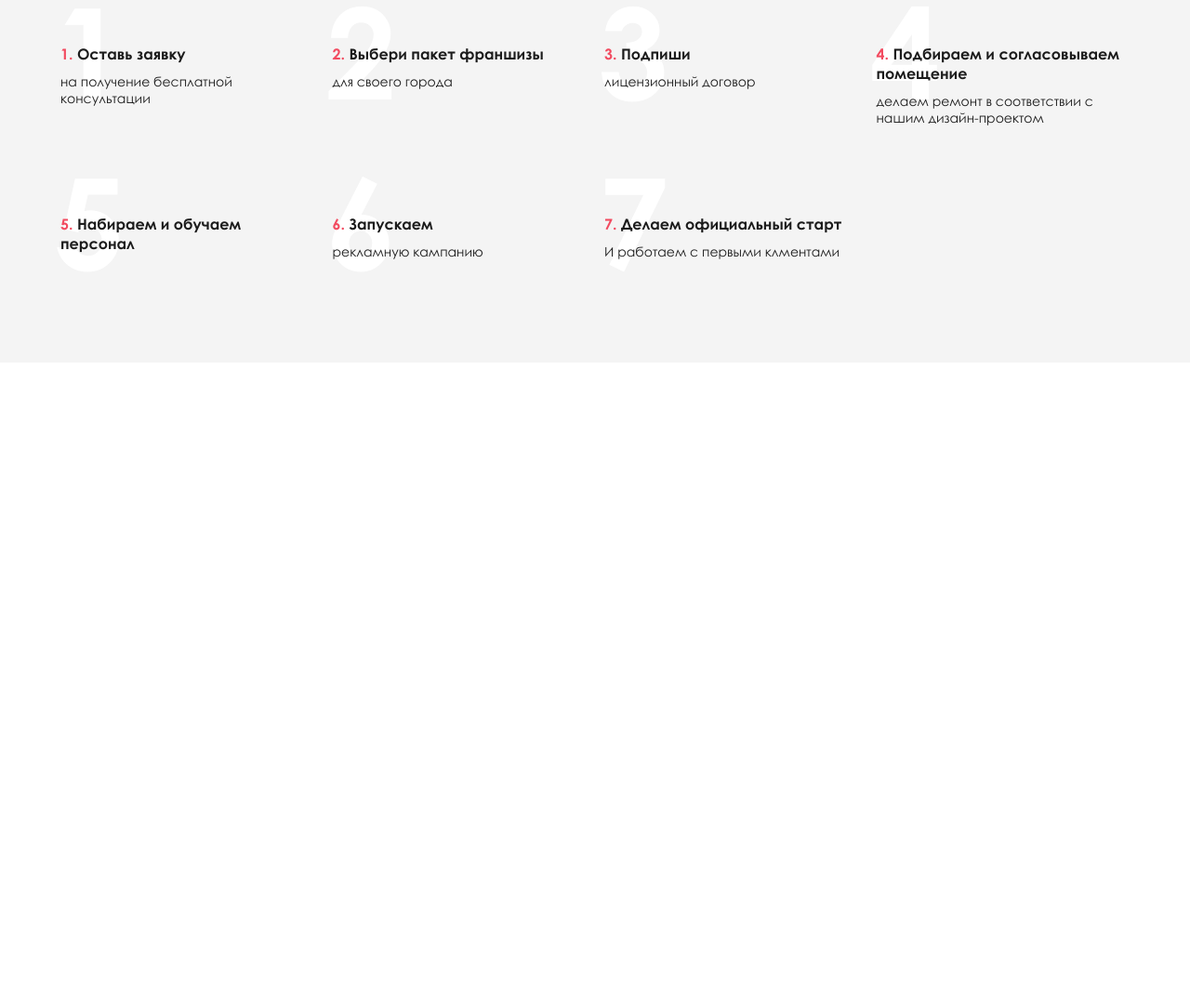
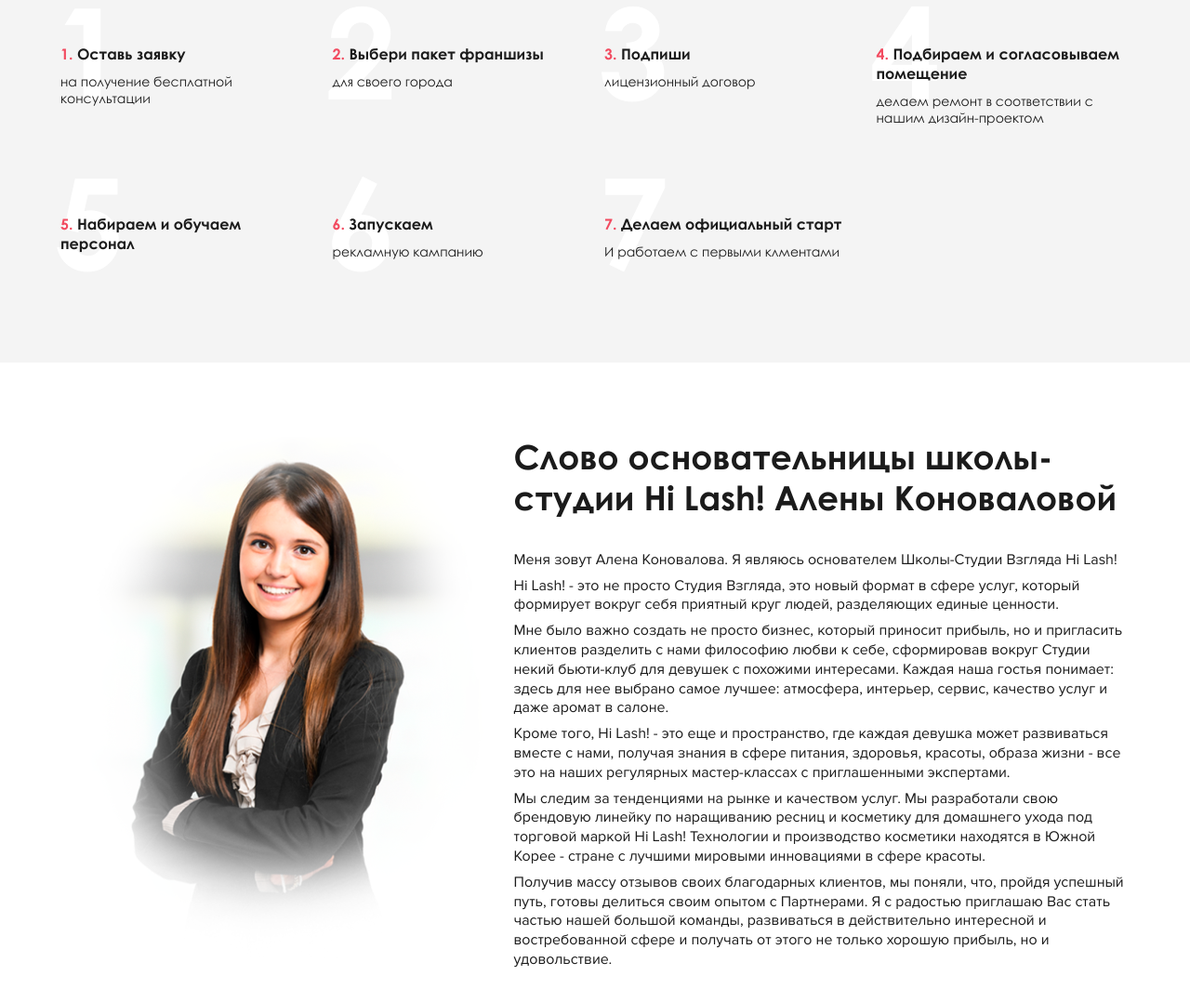
Before and after one commit to AlexKobiliansky/hilash, a website: page app/index.html in a window 1280 px wide. Shown: the part 6918-7996 px from the top of the page at 93% size. Before the commit the page ends 7308 px from the top, so only its background shows below. Drawn offline with Linux system fonts and the light colour scheme.

Commit message:
section founder complete

```diff
--- a/app/index.html
+++ b/app/index.html
@@ -627,6 +627,30 @@
 	</section>
 	<!-- ======= END SECTION STEPS ======= -->
 
+	<!-- ======= SECTION FOUNDER ======= -->
+	<section class="s-founder s-white">
+		<div class="container">
+			<div class="row">
+				<div class="col-lg-6 col-xl-5">
+					<img src="img/founder-img.png" alt="alt" class="founder-img img-responsive">
+				</div>
+				<div class="col-lg-6 col-xl-7">
+					<div class="section-title">
+						<h2>Слово основательницы школы-студии Hi Lash! Алены Коноваловой</h2>
+					</div>
+					<p>Меня зовут Алена Коновалова. Я являюсь основателем Школы-Студии Взгляда Hi Lash!</p>
+						<p>Hi Lash!  - это не просто Студия Взгляда, это новый формат в сфере услуг, который формирует вокруг себя приятный круг людей, разделяющих единые ценности.</p>
+						<p>Мне было важно создать не просто бизнес, который приносит прибыль, но и пригласить клиентов разделить с нами философию любви к себе, сформировав вокруг Студии некий бьюти-клуб для девушек с похожими интересами. Каждая наша гостья понимает: здесь для нее выбрано самое лучшее: атмосфера, интерьер, сервис, качество услуг и даже аромат в салоне.</p>
+						<p>Кроме того, Hi Lash!  - это еще и пространство, где каждая девушка может развиваться вместе с нами, получая знания в сфере питания, здоровья, красоты, образа жизни - все это на наших регулярных мастер-классах с приглашенными экспертами.</p>
+						<p>Мы следим за тенденциями на рынке и качеством услуг. Мы разработали свою брендовую линейку по наращиванию ресниц и косметику для домашнего ухода под торговой маркой Hi Lash! Технологии и производство косметики находятся в Южной Корее - стране с лучшими мировыми инновациями в сфере красоты.</p>
+						<p>Получив массу отзывов своих благодарных клиентов, мы поняли, что, пройдя успешный путь, готовы делиться своим опытом с Партнерами. Я с радостью приглашаю Вас стать частью нашей большой команды, развиваться в действительно интересной и востребованной сфере и получать от этого не только хорошую прибыль, но и удовольствие.</p>
+				</div>
+			</div>
+		</div>
+	</section>
+	<!-- ======= END SECTION FOUNDER ======= -->
+
+
 
 
 
--- a/app/sass/base/_media.sass
+++ b/app/sass/base/_media.sass
@@ -48,6 +48,11 @@
         font-size: 32px
 // ≥992px
 +media-breakpoint-down(md)
+
+  .founder-img
+    margin-left: auto
+    margin-right: auto
+    margin-bottom: 30px
 
   .s-gen-slider
     .container
@@ -157,6 +162,9 @@
 // ≥480px
 +media-breakpoint-down(xs)
 
+  .s-founder
+    padding: 40px 0
+
   .adv-item
     padding: 20px 20px 35px
 
--- /dev/null
+++ b/app/sass/layout/_s-founder.sass
@@ -0,0 +1,9 @@
+.s-founder
+  font-family: "proximaNova", sans-serif
+  line-height: 1.3
+  padding: 80px 0
+  p
+    margin-bottom: 7px
+  .section-title
+    margin-bottom: 35px
+    font-family: "centuryGothic", sans-serif
--- a/app/sass/main.sass
+++ b/app/sass/main.sass
@@ -16,6 +16,7 @@
 @import layout/s-advantages
 @import layout/s-gen-slider
 @import layout/s-steps
+@import layout/s-founder
 @import layout/footer
 
 
```
Also changed, not shown: app/css/main.min.css, app/img/founder-img.png (added).
